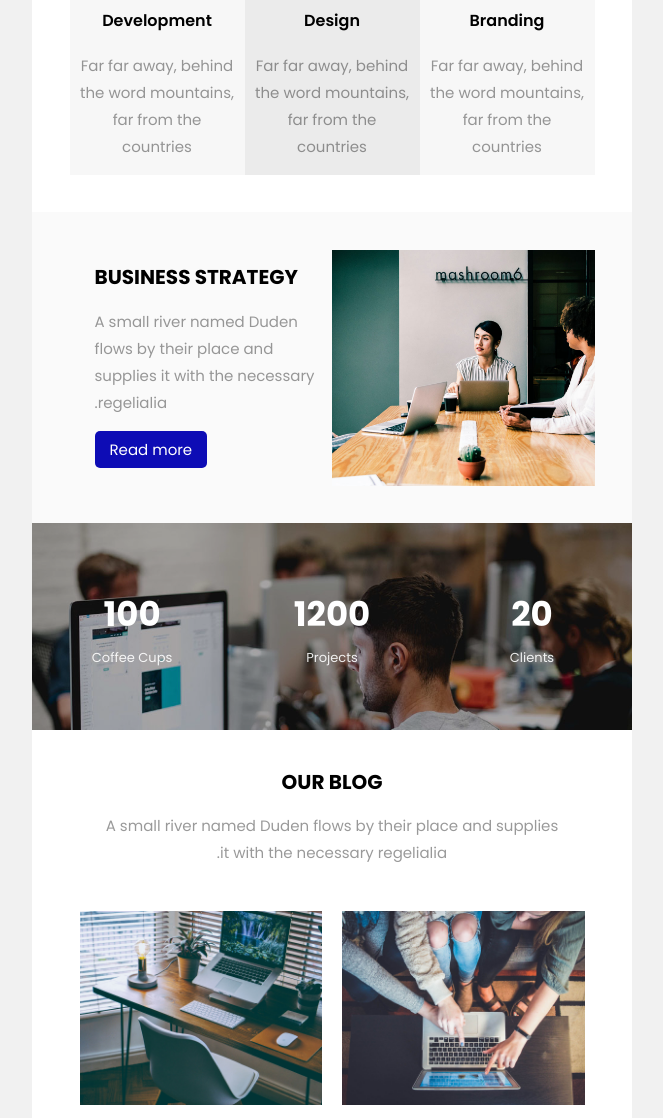
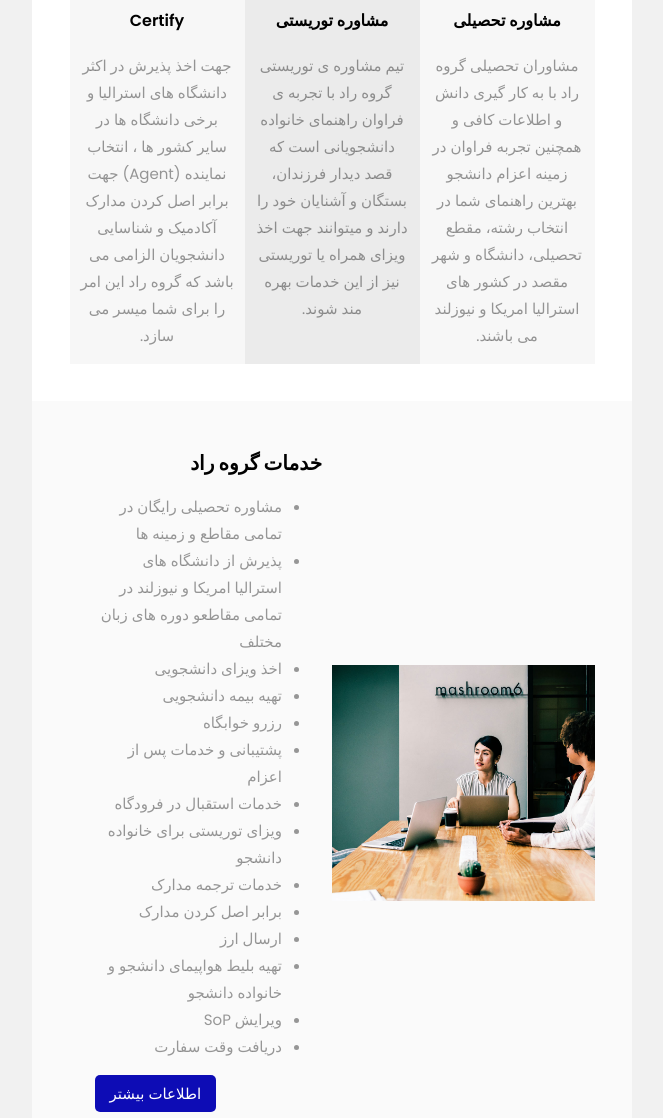
Before and after one commit to KiaShamaei/emailTemplate, a plain HTML site: page index.html in a window 1280 px wide. Shown: the part 710-1828 px from the top of the page, without its empty margins (308-971 px from the left). Drawn offline with Linux system fonts and the light colour scheme.

Commit message:
add text

```diff
--- a/index.html
+++ b/index.html
@@ -209,6 +209,14 @@
 		table {}
 
 		/*LOGO*/
+		.list-item{
+			direction: rtl;
+			text-align: right;
+		}
+		.imageTitle{
+			color: #f1f1f1;
+			text-align: center;
+		}
 
 		.logo h1 {
 			margin: 0;
@@ -593,9 +601,8 @@
 													</tr>
 													<tr>
 														<td class="text-services">
-															<h3>Branding</h3>
-															<p>Far far away, behind the word mountains, far from the
-																countries</p>
+															<h3>مشاوره تحصیلی </h3>
+															<p>مشاوران تحصیلی گروه راد با به کار گیری دانش و اطلاعات کافی و همچنین تجربه فراوان در زمینه اعزام دانشجو بهترین راهنمای شما در انتخاب رشته، مقطع تحصیلی، دانشگاه و شهر مقصد در کشور های استرالیا امریکا و نیوزلند می باشند.</p>
 														</td>
 													</tr>
 												</table>
@@ -613,9 +620,8 @@
 													</tr>
 													<tr>
 														<td class="text-services">
-															<h3>Design</h3>
-															<p>Far far away, behind the word mountains, far from the
-																countries</p>
+															<h3>مشاوره توریستی </h3>
+															<p>تیم مشاوره ی توریستی گروه راد با تجربه ی فراوان راهنمای خانواده دانشجویانی است که قصد دیدار فرزندان، بستگان و آشنایان خود را دارند و میتوانند جهت اخذ ویزای همراه یا توریستی نیز از این خدمات بهره مند شوند.</p>
 														</td>
 													</tr>
 												</table>
@@ -632,9 +638,8 @@
 													</tr>
 													<tr>
 														<td class="text-services">
-															<h3>Development</h3>
-															<p>Far far away, behind the word mountains, far from the
-																countries</p>
+															<h3>Certify</h3>
+															<p>جهت اخذ پذیرش در اکثر دانشگاه های استرالیا و برخی دانشگاه ها در سایر کشور ها ، انتخاب نماینده (Agent) جهت برابر اصل کردن مدارک آکادمیک و شناسایی دانشجویان الزامی می باشد که گروه راد این امر را برای شما میسر می سازد.</p>
 														</td>
 													</tr>
 												</table>
@@ -665,10 +670,24 @@
 														<td class="text-services"
 															style="text-align: left; padding-left:25px;">
 															<div class="heading-section">
-																<h2>Business Strategy</h2>
-																<p>A small river named Duden flows by their place and
-																	supplies it with the necessary regelialia.</p>
-																<p><a href="#" class="btn btn-primary">Read more</a></p>
+																<h2 class="list-item">خدمات گروه راد </h2>
+																<ul class="list-item">
+																	<li>مشاوره تحصیلی رایگان در تمامی مقاطع و زمینه ها</li>
+																	<li>پذیرش از دانشگاه های استرالیا امریکا و نیوزلند در تمامی مقاطعو دوره های زبان مختلف</li>
+																	<li>اخذ ویزای دانشجویی</li>
+																	<li>تهیه بیمه دانشجویی</li>
+																	<li>رزرو خوابگاه</li>
+																	<li>پشتیبانی و خدمات پس از اعزام</li>
+																	<li>خدمات استقبال در فرودگاه</li>
+																	<li>ویزای توریستی برای خانواده دانشجو</li>
+																	<li>خدمات ترجمه مدارک</li>
+																	<li>برابر اصل کردن مدارک</li>
+																	<li>ارسال ارز</li>
+																	<li>تهیه بلیط هواپیمای دانشجو و خانواده دانشجو</li>
+																	<li>ویرایش SoP</li>
+																	<li>دریافت وقت سفارت </li>
+																</ul>
+																<p><a href="#" class="btn btn-primary">اطلاعات بیشتر</a></p>
 															</div>
 														</td>
 													</tr>
@@ -684,39 +703,7 @@
 									<div class="overlay"></div>
 									<table>
 										<tr>
-											<td valign="middle" width="33.333%">
-												<table role="presentation" cellspacing="0" cellpadding="0" border="0"
-													width="100%">
-													<tr>
-														<td class="counter-text">
-															<span class="num">20</span>
-															<span class="name">Clients</span>
-														</td>
-													</tr>
-												</table>
-											</td>
-											<td valign="middle" width="33.333%">
-												<table role="presentation" cellspacing="0" cellpadding="0" border="0"
-													width="100%">
-													<tr>
-														<td class="counter-text">
-															<span class="num">1200</span>
-															<span class="name">Projects</span>
-														</td>
-													</tr>
-												</table>
-											</td>
-											<td valign="middle" width="33.333%">
-												<table role="presentation" cellspacing="0" cellpadding="0" border="0"
-													width="100%">
-													<tr>
-														<td class="counter-text">
-															<span class="num">100</span>
-															<span class="name">Coffee Cups</span>
-														</td>
-													</tr>
-												</table>
-											</td>
+											<h3 class="imageTitle">موفقیت شماهدف ماست</h3>
 										</tr>
 									</table>
 								</td>
@@ -724,9 +711,8 @@
 							<tr>
 								<td class="bg_white email-section">
 									<div class="heading-section" style="text-align: center; padding: 0 30px;">
-										<h2>Our Blog</h2>
-										<p>A small river named Duden flows by their place and supplies it with the
-											necessary regelialia.</p>
+										<h2>تیم ما </h2>
+										<p>A small river named</p>
 									</div>
 									<table role="presentation" border="0" cellpadding="0" cellspacing="0" width="100%">
 										<tr>
```
Also changed, not shown: images/person_1.jpg, images/person_2.jpg, images/person_3.jpg.
